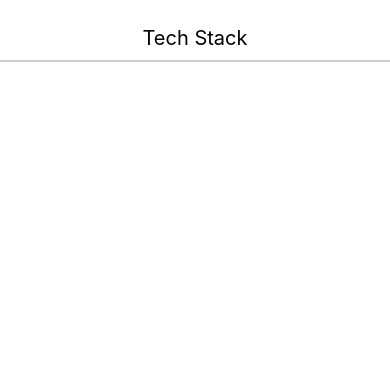
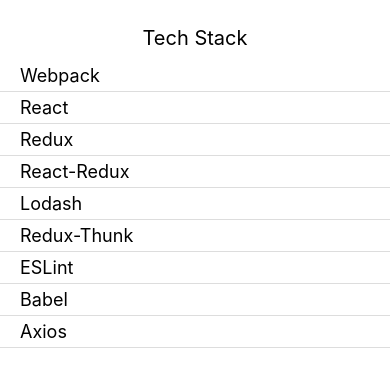
Before and after one commit to Scottishbuffalo/tech_stack, a React Native app: screen / in a window 390 px wide. Shown: the top 376 px of the page. Built offline with nearby package versions, Linux system fonts and the light colour scheme.

Commit message:
added some styling to the list

```diff
--- a/src/App.js
+++ b/src/App.js
@@ -9,7 +9,7 @@ import LibraryList from './components/LibraryList';
 const App = () => {
   return (
     <Provider store={createStore(reducers)}>
-      <View>
+      <View style={{ flex: 1 }}>
         <Header headerText="Tech Stack" />
         <LibraryList />
       </View>
--- a/src/components/ListItem.js
+++ b/src/components/ListItem.js
@@ -1,7 +1,28 @@
 import React, { Component } from 'react';
+import { Text } from 'react-native';
+import { CardSection } from './common';
 
 class ListItem extends Component {
-  render() {}
+  render() {
+    const { id, title } = this.props.library.item;
+    const { titleStyle } = styles;
+
+    return (
+      <CardSection>
+        <Text style={titleStyle}>
+          {title}
+        </Text>
+      </CardSection>
+    );
+  }
 }
 
+const styles = {
+  titleStyle: {
+    fontSize: 18,
+    paddingLeft: 15
+  }
+};
+
+
 export default ListItem;
```
